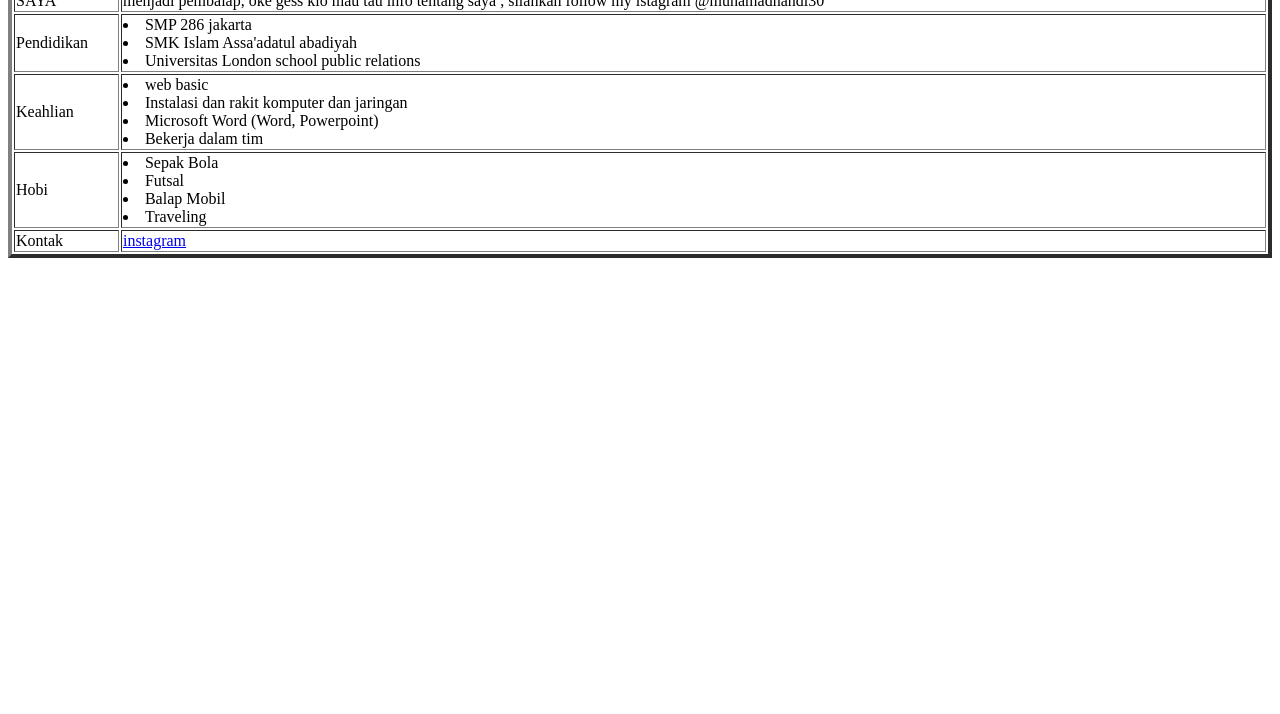
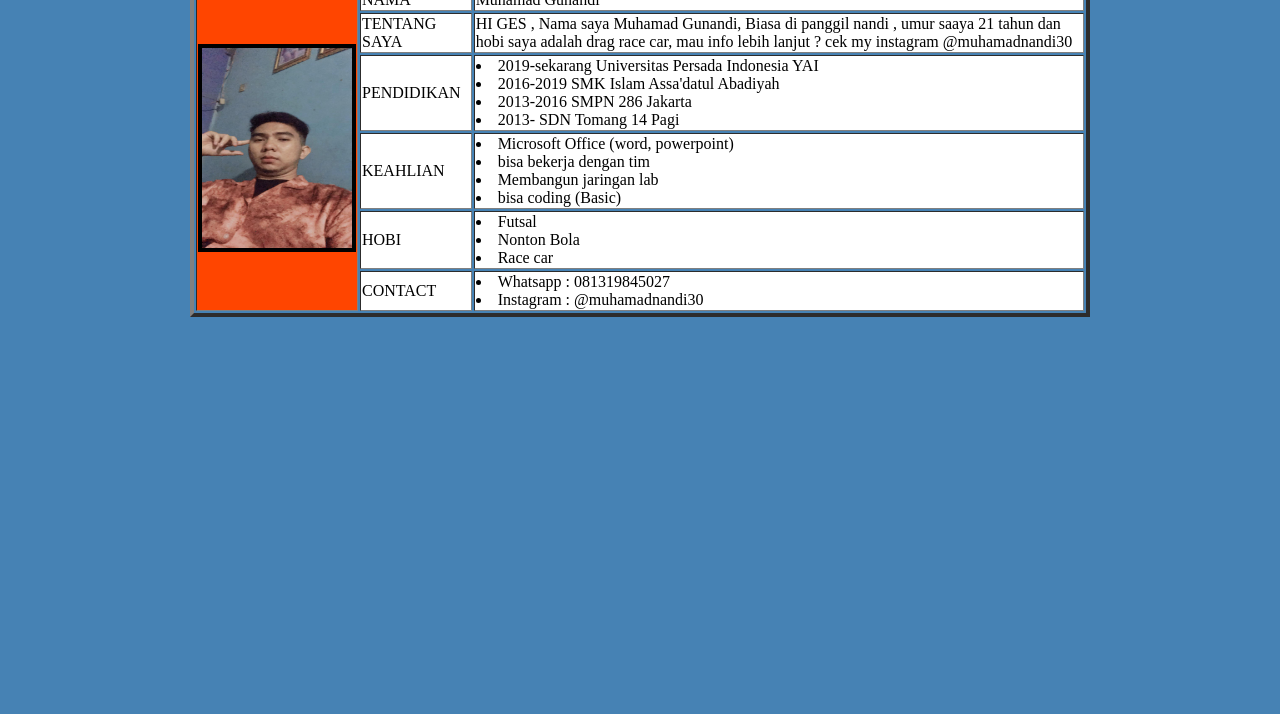
Before and after one commit to Ndi2001/nandi.github.io, a plain HTML site: page portofolio.html in a window 1280 px wide. Shown: the part 86-800 px from the top of the page. Drawn offline with Linux system fonts and the light colour scheme.

Commit message:
update css

```diff
--- a/portofolio.html
+++ b/portofolio.html
@@ -7,53 +7,57 @@
     <title>My portofolio</title>
 </head>
 <body>
-    <table border="4">
+    <body style="background-color:steelblue">
+        <table align="center" border="4" style="width: 900px;">
+        <tr><td align="center" colspan="3" bgcolor="yellow"><font color="black" size="20px">
+        <b>PORTOFOLIO</b>
+        </font></td></tr>
         <tr>
-        <b>PORTOFOLIO</b>
+        <td bgcolor="#FF4500" rowspan="6" width="150px">
+        <img src="nandi.jpg" width="150px" height="200px" border="4">
+        </td>
+        <td bgcolor="#FFFFFF">NAMA </td>
+        <td bgcolor="#FFFFFF"> Muhamad Gunandi </td>
         </tr>
         <tr>
-            <td>Nama</td>
-            <td>Nandi</td>
+            <td bgcolor="#FFFFFF"> TENTANG SAYA </td>
+            <td bgcolor="#FFFFFF"> HI GES , Nama saya Muhamad Gunandi, Biasa di panggil nandi , umur saaya 21 tahun dan hobi saya adalah drag race car, mau info lebih lanjut ?
+                cek my instagram @muhamadnandi30 </td>
             </tr>
         <tr>
-            <td>TENTANG SAYA</td>
-            <td>Halo everyone ,Nama gue Muhamad Gunandi , biasa dipanggil nandi.
-                Pendidikan sekarang, lagi studi di Universitas LSPR , hobi saya adalah drag race car, karna saya
-                ingin menjadi pembalap, oke gess klo mau tau  info tentang saya , silahkan follow my istagram @muhamadnandi30
+        <td bgcolor="#FFFFFF"> PENDIDIKAN </td>
+        <td bgcolor="#FFFFFF">
+            <li>2019-sekarang Universitas Persada Indonesia YAI</li>
+            <li>2016-2019 SMK Islam Assa'datul Abadiyah</li>
+            <li>2013-2016 SMPN 286 Jakarta</li>
+            <li>2013- SDN Tomang 14 Pagi</li>
         </td>
         </tr>
         <tr>
-            <td>Pendidikan</td>
-            <td>
-                <li>SMP 286 jakarta</li>
-                <li>SMK Islam Assa'adatul abadiyah</li>
-                <li>Universitas London school public relations</li>
+        <td bgcolor="#FFFFFF"> KEAHLIAN </td>
+        <td bgcolor="#FFFFFF">
+            <li>Microsoft Office (word, powerpoint)</li>
+            <li>bisa bekerja dengan tim</li>
+            <li>Membangun jaringan lab</li>
+            <li>bisa coding (Basic)</li>
         </td>
         </tr>
         <tr>
-            <td>Keahlian</td>
-            <td>
-                <li>web basic</li>
-                <li>Instalasi dan rakit komputer dan jaringan</li>
-                <li>Microsoft Word (Word, Powerpoint)</li>
-                <li>Bekerja dalam tim</li>
+        <td bgcolor="#FFFFFF"> HOBI </td>
+        <td bgcolor="#FFFFFF">
+            <li>Futsal</li>
+            <li>Nonton Bola</li>
+            <li>Race car</li>
         </td>
         </tr>
         <tr>
-            <td>Hobi</td>
-            <td>
-                <li>Sepak Bola</li>
-                <li>Futsal</li>
-                <li>Balap Mobil</li>
-                <li>Traveling</li>
+            <td bgcolor="#FFFFFF"> CONTACT </td>
+            <td bgcolor="#FFFFFF">
+                <li>Whatsapp : 081319845027</li>
+                <li>Instagram : @muhamadnandi30</li>
             </td>
             </tr>
-        <tr>
-            <td>Kontak</td>
-            <td>
-                <a href=https://www.instagram.com/?hl=id&__coig_login=1>instagram </a>
-            </td>
-        </tr>
+        </table>
 
         </table>
 </body>
```
Lines whose indentation alone changed are shown as unchanged.
